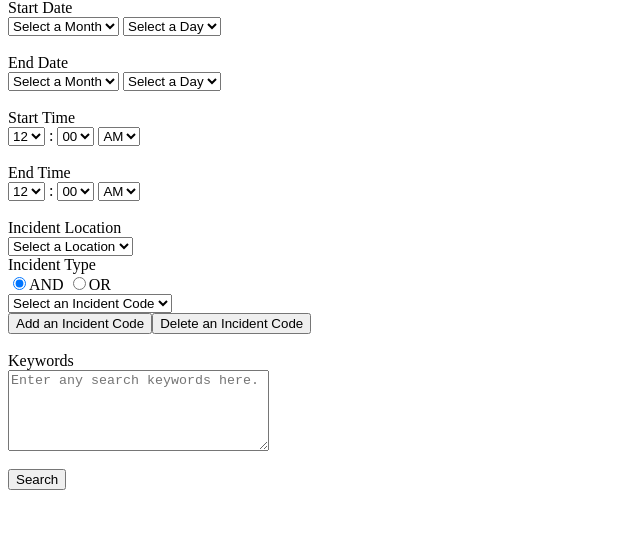
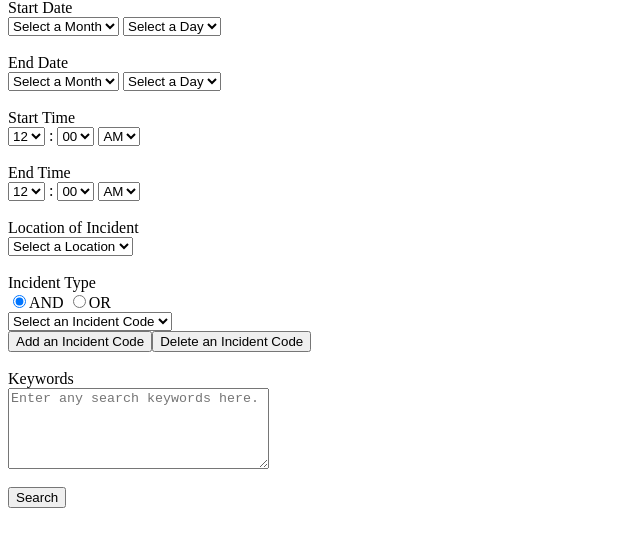
Before and after one commit to reed-college/blop, a Flask app: page /search/ in a window 1280 px wide. Shown: the part 185-732 px from the top of the page, without its empty margins (0-640 px from the left). Run offline with Flask 2, Linux system fonts and the light colour scheme; tables that the repository leaves empty hold one stand-in row (Sample ...).

Commit message:
Alphabetized some things in search.html, changed output of forms to a multidict.

```diff
--- a/blop/app.py
+++ b/blop/app.py
@@ -34,8 +34,9 @@ def maps():
 
 @app.route('/search/')
 def search():
-    types = db.session.query(models.Type).all()
-    return render_template('search.html', types=types)
+    types = db.session.query(models.Type).order_by(models.Type.code).all()
+    locations = db.session.query(models.Location).order_by(models.Location.name).all()
+    return render_template('search.html', types=types, locations=locations)
 
 @app.route('/processform', methods=['GET', 'POST'])
 def processform():
@@ -43,11 +44,11 @@ def processform():
     #Put the database interactions for the form here.
     #incident_code=request.form['incident dropdown']
     f=request.form
-    codelist=[]
-    for key in f.keys():
-        for value in f.getlist(key):
-            codelist.append(key + " => " + value)
-    return "The form spat out:  " + str(codelist)
+    # codelist=[]
+    # for key in f.keys():
+    #     for value in f.getlist(key):
+    #         codelist.append(key + " => " + value)
+    return "The form spat out:  " + str(f)
 
 
 if __name__ == '__main__':
--- a/blop/templates/search.html
+++ b/blop/templates/search.html
@@ -170,13 +170,13 @@
 		<!-- This next bit will be dynamically added from the database
 		later, and will be condensed to one dropdown menu, iirc. -->
 		<div id="location">
-			<label for="location">Incident Location</label><br>
-			<select id="location dropdown" name="location dropdown">
-				<option value="PrimaryLocation">Select a Location</option>
-				<option value="1">On-Campus</option>
-				<option value="2">Off-Campus</option>
-				<option value="3">Residence Hall</option>
-			</select><br>
+			Location of Incident<br>
+			<select id="location" name="location">
+				<option value="0">Select a Location</option>
+				{% for loc in locations %}
+				<option value={{ loc.id }}>{{ loc.name }}</option>
+				{% endfor %}
+			</select><br><br>
 		</div>
 		<!--
 		Okay, now for some hocus pocus.
```
